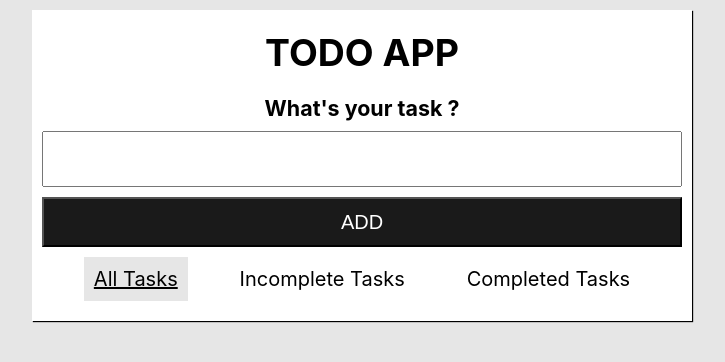
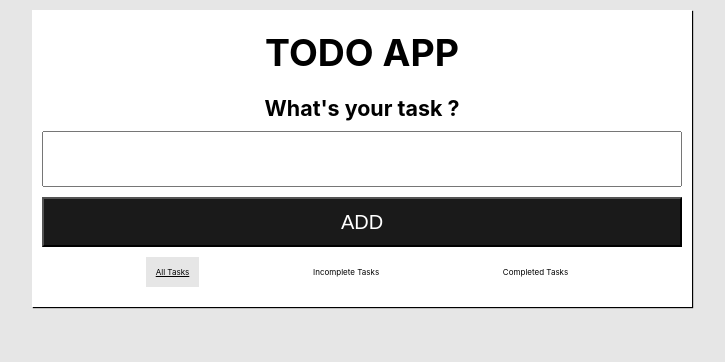
Before and after one commit to LuckyBoy587/TODO-Web-App, a React (Create React App) app: page / in a window 1280 px wide. Shown: the top 362 px of the page, without its empty margins (278-1003 px from the left). Built offline with nearby package versions, Linux system fonts and the light colour scheme.

Commit message:
Published

```diff
--- a/src/index.css
+++ b/src/index.css
@@ -21,6 +21,7 @@ code {
 
 .todo-box {
   width: 50%;
+  min-width: fit-content;
   background-color: white;
   margin: 10px 0;
   padding: 10px;
@@ -65,7 +66,7 @@ code {
   display: flex;
   justify-content: space-evenly;
   align-items: center;
-  font-size: 20px;
+  font-size: 0.5em;
   margin-top: 10px;
 }
 
```
